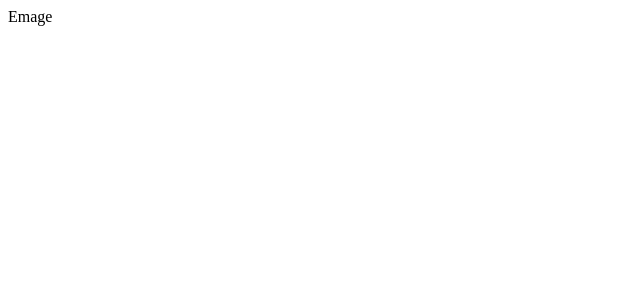
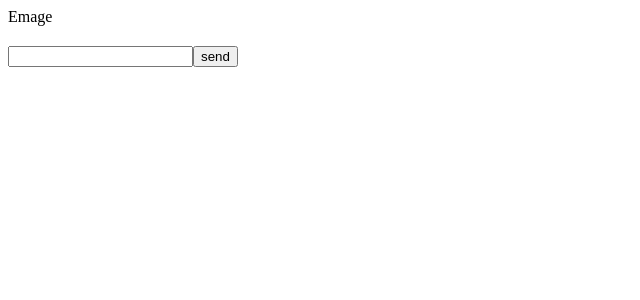
Before and after one commit to anandhuc1666/light, a React (Vite) app: page /page in a window 1280 px wide. Shown: the top 300 px of the page, without its empty margins (0-640 px from the left). Built offline with nearby package versions, Linux system fonts and the light colour scheme.

Commit message:
CodeBuild

```diff
--- a/src/App.jsx
+++ b/src/App.jsx
@@ -21,7 +21,7 @@ import { Provider } from 'react-redux'
 import Props1 from './props/Props1'
 import Pros2 from './props/Pros2'
 import Time from './Finds/Time'
-import Todo from './Todo'
+import Todo from './Todo/Todo'
 import Color from './Color'
 import Emage from './Image/Emage'
 import Emage2 from './Image/Emage2'
@@ -61,6 +61,7 @@ function App() {
 <Time/> */}
 
 <AppEmage/>
+<Todo/>
 
     </div>
   )
--- /dev/null
+++ b/src/Todo/Todo.jsx
@@ -0,0 +1,25 @@
+import React, { useState } from 'react'
+
+function Todo() {
+    const [text, setText] = useState('')
+    const [todo, setTodo] = useState([])
+    const handle = () => {
+        setTodo([...todo, text])
+    }
+    const dle = (k) => {
+        setTodo.filter((i, k) => k !== k)
+    }
+    return (
+        <div>
+            <input type="text" value={text} onChange={(e) => setText(e.target.value)} />
+            <button onClick={handle}>send</button>
+            {
+                todo.map((i, k) => (
+                    <li key={k}>{i} <button onClick={() => dle(k)}>dle</button></li>
+                ))
+            }
+        </div>
+    )
+}
+
+export default Todo
```
